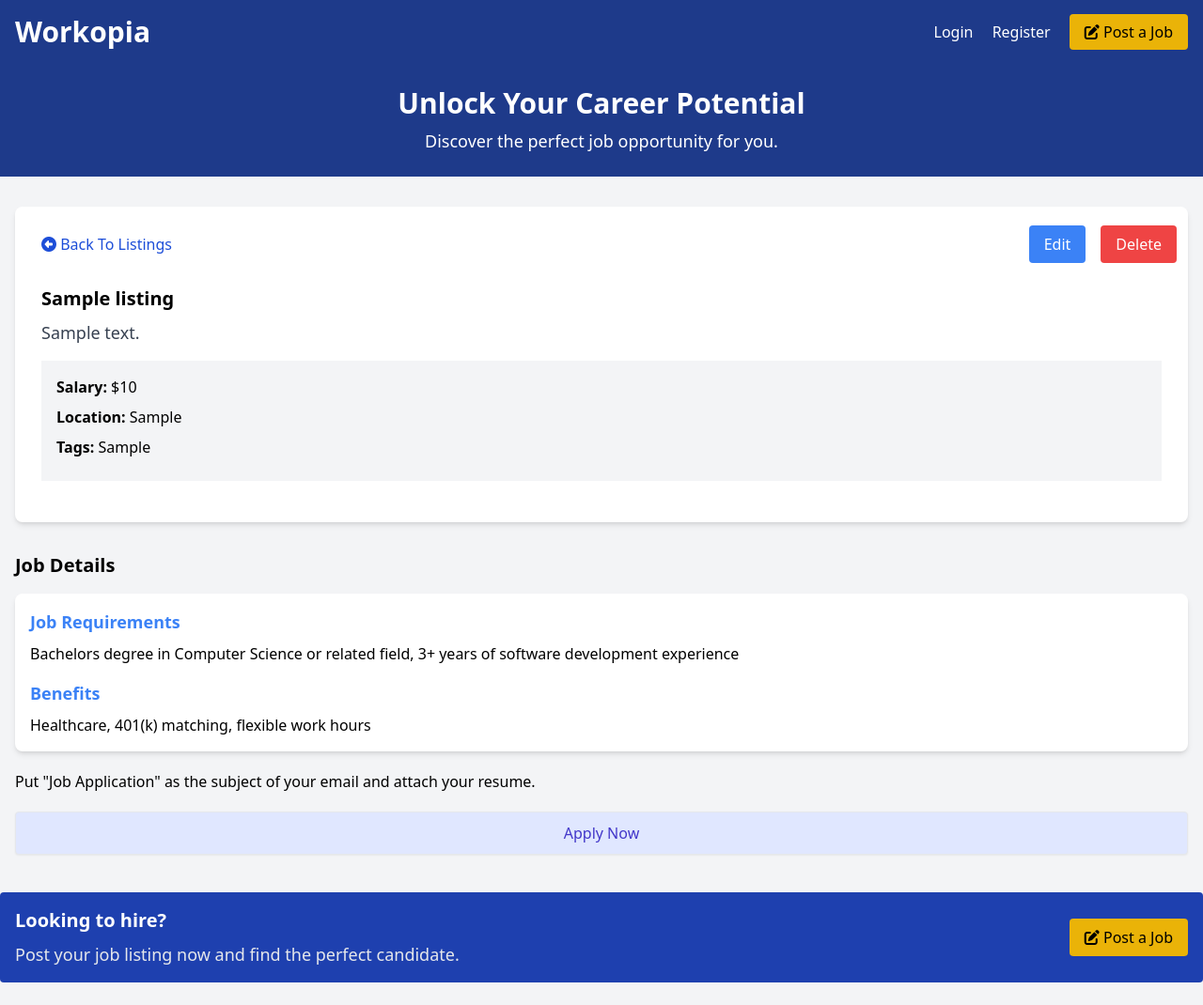
After one commit to patkis06/workopia-php, a PHP site: page /listing?id=1 in a window 1280 px wide. The commit adds this page. Shown: the whole page at 94% size. Run offline with PHP 8.4, Linux system fonts and the light colour scheme; tables that the repository leaves empty or names only in its code hold one stand-in row (values such as "Sample post"); a stand-in replaces the project's code that opens the database connection.

Commit message:
fetch a single listing and show it dinamically in the show view

```diff
--- a/Database.php
+++ b/Database.php
@@ -34,10 +34,15 @@ class Database
    * @return PDOException
    */
 
-  public function query($sql)
+  public function query($sql, $params = [])
   {
     try {
       $stmt = $this->conn->prepare($sql);
+
+      foreach ($params as $key => $value) {
+        $stmt->bindValue(':' . $key, $value);
+      }
+
       $stmt->execute();
       return $stmt;
     } catch (PDOException $e) {
--- /dev/null
+++ b/controllers/listings/show.php
@@ -0,0 +1,14 @@
+<?php
+
+$config = require base_path('config/db.php');
+$db = new Database($config);
+
+$id = $_GET['id'];
+
+$params = [
+  'id' => $id
+];
+
+$listing = $db->query('SELECT * FROM listings WHERE id = :id', $params)->fetchAll();
+
+load_view('listings/show', ['listing' => $listing[0]]);
--- a/public/index.php
+++ b/public/index.php
@@ -9,7 +9,7 @@ $router = new Router();
 
 $routes = require base_path('routes.php');
 
-$uri = $_SERVER['REQUEST_URI'];
+$uri = parse_url($_SERVER['REQUEST_URI'], PHP_URL_PATH);
 $method = $_SERVER['REQUEST_METHOD'];
 
 $router->route($uri, $method);
--- a/routes.php
+++ b/routes.php
@@ -3,3 +3,4 @@
 $router->get('/', 'controllers/home.php');
 $router->get('/listings', 'controllers/listings/index.php');
 $router->get('/listings/create', 'controllers/listings/create.php');
+$router->get('/listing', 'controllers/listings/show.php');
--- a/views/home.view.php
+++ b/views/home.view.php
@@ -31,7 +31,7 @@
                 <span><?= implode(', ', $capitalized_tags) ?></span>
               </li>
             </ul>
-            <a href="listing/<?= $listing->id ?>"
+            <a href="listing?id=<?= $listing->id ?>"
               class="block w-full text-center px-5 py-2.5 shadow-sm rounded border text-base font-medium text-indigo-700 bg-indigo-100 hover:bg-indigo-200">
               Details
             </a>
--- a/views/listings/index.view.php
+++ b/views/listings/index.view.php
@@ -31,7 +31,7 @@
                 <span><?= implode(', ', $capitalized_tags) ?></span>
               </li>
             </ul>
-            <a href="listing/<?= $listing->id ?>"
+            <a href="listing?id=<?= $listing->id ?>"
               class="block w-full text-center px-5 py-2.5 shadow-sm rounded border text-base font-medium text-indigo-700 bg-indigo-100 hover:bg-indigo-200">
               Details
             </a>
--- /dev/null
+++ b/views/listings/show.view.php
@@ -0,0 +1,71 @@
+<?= load_partial('header') ?>
+<?= load_partial('navbar') ?>
+<?= load_partial('top-banner') ?>
+
+<section class="container mx-auto p-4 mt-4">
+  <div class="rounded-lg shadow-md bg-white p-3">
+    <div class="flex justify-between items-center">
+      <a class="block p-4 text-blue-700" href="/listings">
+        <i class="fa fa-arrow-alt-circle-left"></i>
+        Back To Listings
+      </a>
+      <div class="flex space-x-4 ml-4">
+        <a href="/edit" class="px-4 py-2 bg-blue-500 hover:bg-blue-600 text-white rounded">Edit</a>
+        <!-- Delete Form -->
+        <form method="POST">
+          <button type="submit" class="px-4 py-2 bg-red-500 hover:bg-red-600 text-white rounded">Delete</button>
+        </form>
+        <!-- End Delete Form -->
+      </div>
+    </div>
+    <div class="p-4">
+      <h2 class="text-xl font-semibold"><?= $listing->title ?></h2>
+      <p class="text-gray-700 text-lg mt-2">
+        <?= $listing->description ?>
+      </p>
+      <ul class="my-4 bg-gray-100 p-4">
+        <li class="mb-2"><strong>Salary:</strong> <?= format_salary($listing->salary) ?></li>
+        <li class="mb-2">
+          <strong>Location:</strong> <?= $listing->city ?>
+          <!-- <span
+            class="text-xs bg-blue-500 text-white rounded-full px-2 py-1 ml-2">Local</span> -->
+        </li>
+        <li class="mb-2">
+          <strong>Tags:</strong>
+          <?php
+          $tags_array = explode(',', $listing->tags);
+          $capitalized_tags = array_map('ucfirst', $tags_array);
+          ?>
+          <span><?= implode(', ', $capitalized_tags) ?></span>
+        </li>
+      </ul>
+    </div>
+  </div>
+</section>
+
+<section class="container mx-auto p-4">
+  <h2 class="text-xl font-semibold mb-4">Job Details</h2>
+  <div class="rounded-lg shadow-md bg-white p-4">
+    <h3 class="text-lg font-semibold mb-2 text-blue-500">
+      Job Requirements
+    </h3>
+    <p>
+      Bachelors degree in Computer Science or related field, 3+ years of
+      software development experience
+    </p>
+    <h3 class="text-lg font-semibold mt-4 mb-2 text-blue-500">Benefits</h3>
+    <p>Healthcare, 401(k) matching, flexible work hours</p>
+  </div>
+  <p class="my-5">
+    Put "Job Application" as the subject of your email and attach your
+    resume.
+  </p>
+  <a
+    href="mailto:manager@company.com"
+    class="block w-full text-center px-5 py-2.5 shadow-sm rounded border text-base font-medium cursor-pointer text-indigo-700 bg-indigo-100 hover:bg-indigo-200">
+    Apply Now
+  </a>
+</section>
+
+<?= load_partial('bottom-banner') ?>
+<?= load_partial('footer') ?>
```
